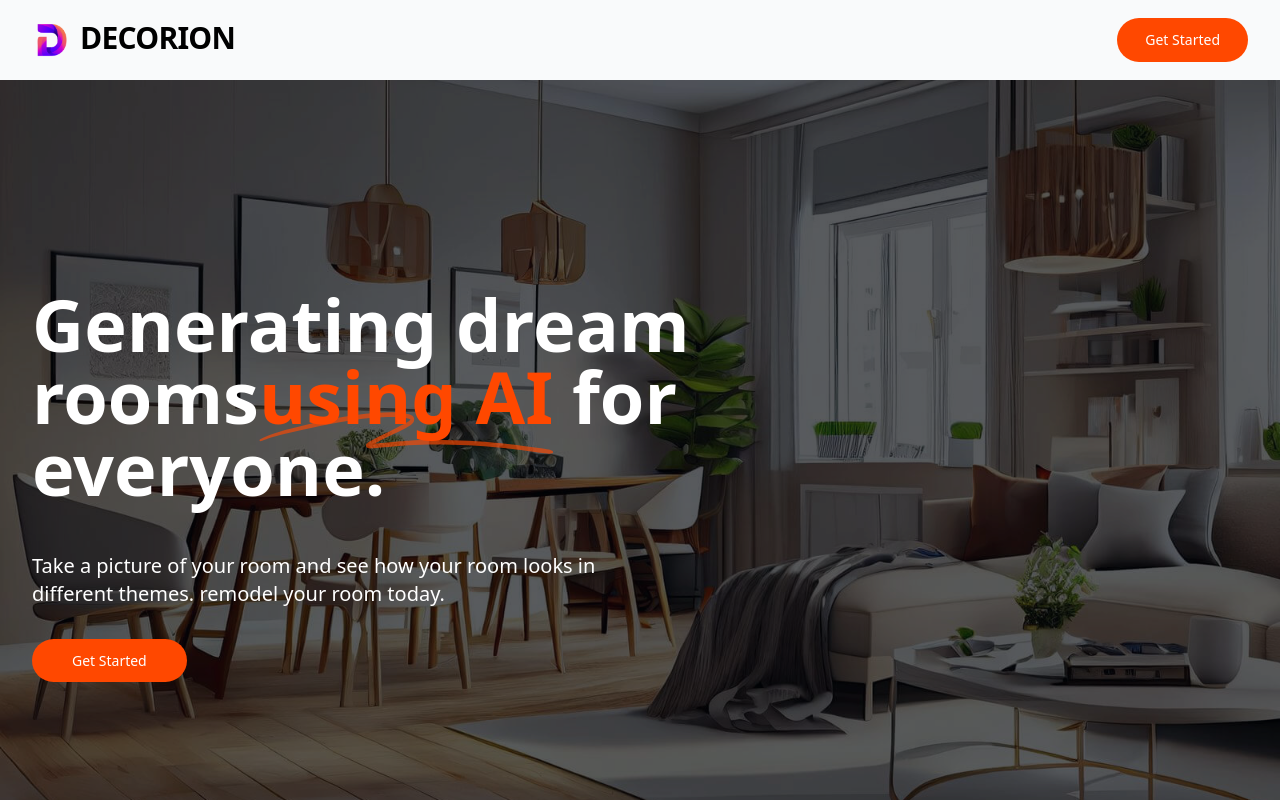
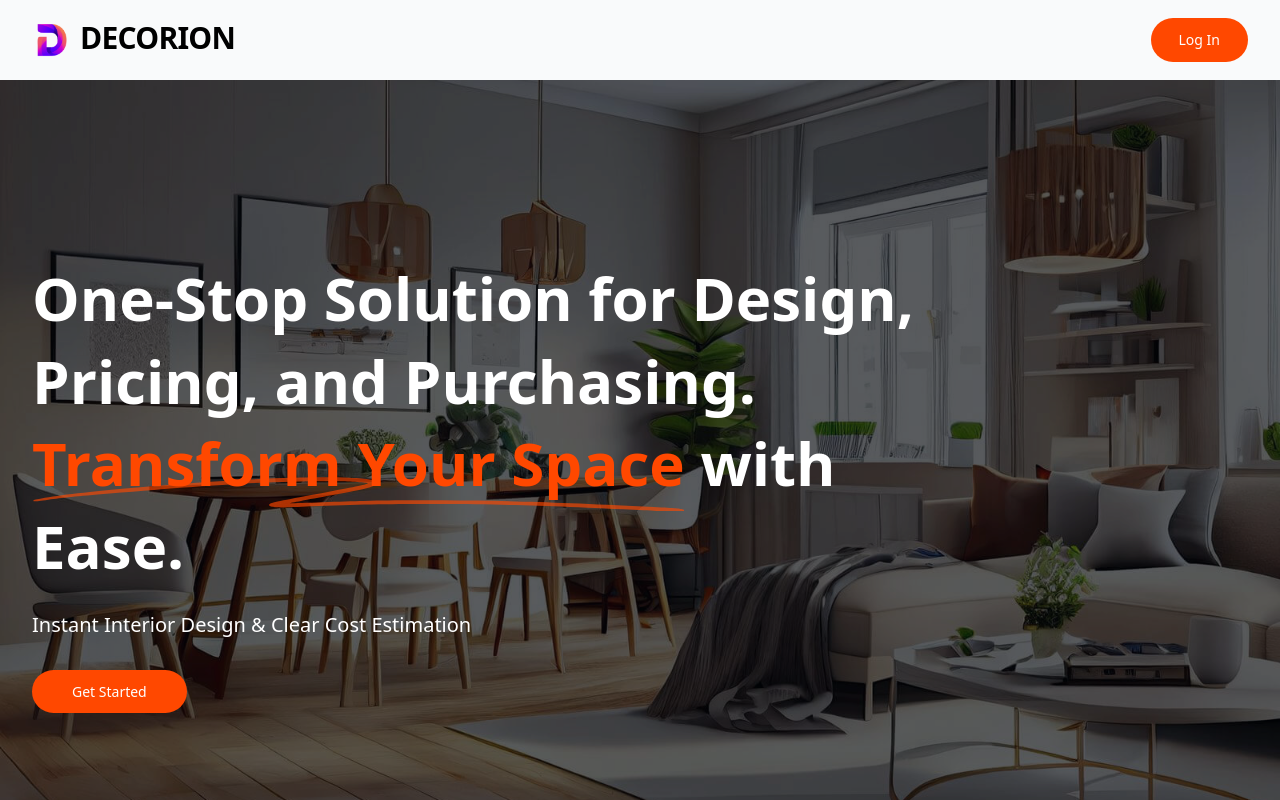
Before and after one commit to mahmud13/home-decorion, a Next.js app: page / in a window 1280 px wide. Shown: the top 800 px of the page. Built offline with nearby package versions, Linux system fonts and the light colour scheme.

Commit message:
change heading text and login in link added

```diff
--- a/app/(auth)/layout.tsx
+++ b/app/(auth)/layout.tsx
@@ -17,10 +17,10 @@ export default function RootLayout({
             <div className="md:w-1/2 hidden md:block">
               <Image
                 alt=""
-                src="/generated-pic-2.jpg"
+                src="/signup-login-sidebar-image.jpg"
                 className="w-full h-full"
-                width={600}
-                height={600}
+                width={1000}
+                height={1000}
               />
             </div>
 
@@ -31,7 +31,7 @@ export default function RootLayout({
                   className="flex space-x-2 justify-center">
                   <Image
                     alt="header text"
-                    src="/bed.svg"
+                    src="/logo.png"
                     className="sm:w-10 sm:h-10 w-9 h-9"
                     width={24}
                     height={24}
@@ -40,13 +40,13 @@ export default function RootLayout({
                     DECORION
                   </h1>
                 </Link>
-                {pathName === '/auth/login' && (
+                {pathName === '/login' && (
                   <div className="mt-6 text-center text-base leading-6 tracking-tight text-gray-900">
                     <div className="font-bold text-3xl mb-4">Welcome Back</div>
                     Please enter your credentials to sign in to the account
                   </div>
                 )}
-                {pathName === '/auth/signup' && (
+                {pathName === '/signup' && (
                   <div className="mt-6 text-center text-base leading-6 tracking-tight text-gray-900">
                     <div className="font-bold text-3xl mb-4">
                       Create your account
@@ -57,16 +57,16 @@ export default function RootLayout({
 
                 <div className="mt-6 h-[42px] w-[260px] lg:w-[344px] lg:h-[52px] grid grid-cols-2 rounded-full bg-stone-200 p-[4px] mx-auto">
                   <Link
-                    href="/auth/login"
+                    href="login"
                     className={`w-full flex justify-center items-center text-base font-medium leading-tight rounded-[40px] transform transition ease-in-out duration-200 ${
-                      pathName === '/auth/login' && 'bg-cyan-950 text-white'
+                      pathName === '/login' && 'bg-cyan-950 text-white'
                     } `}>
                     Sign in
                   </Link>
                   <Link
-                    href="/auth/signup"
+                    href="signup"
                     className={`w-full flex justify-center items-center text-base font-medium leading-tight rounded-[40px] transform transition ease-in-out duration-200 cursor-pointer ${
-                      pathName === '/auth/signup' && 'bg-cyan-950 text-white'
+                      pathName === '/signup' && 'bg-cyan-950 text-white'
                     } `}>
                     Sign Up
                   </Link>
--- a/components/Header.tsx
+++ b/components/Header.tsx
@@ -9,19 +9,18 @@ export default function Header() {
       <div className="bg-[url('/header-bg.jpg')] md:h-screen bg-cover bg-no-repeat">
         <div className="h-full bg-gray-950/30 backdrop-brightness-50 text-white py-10 md:py-0">
           <div className="max-w-7xl h-full mx-auto px-2 sm:px-6 lg:px-8 flex flex-col justify-center items-center md:items-start">
-            <h1 className="max-w-4xl text-center md:text-start font-display text-4xl font-bold tracking-normal sm:text-7xl">
-              <span> Generating dream rooms</span>
+            <h1 className="max-w-4xl text-center md:text-start font-display leading-tight md:leading-snug font-bold tracking-normal text-4xl md:text-6xl">
+              <span>
+                One-Stop Solution for Design, Pricing, and Purchasing.{' '}
+              </span>
               <span className="relative whitespace-nowrap text-[#ff4800]">
                 <SquigglyLines />
-                <span className="relative">using AI</span>
+                <span className="relative">Transform Your Space</span>
               </span>{' '}
-              for everyone.
+              with Ease.
             </h1>
-            <h2 className="mt-6 md:mt-12 max-w-xl text-base md:text-xl text-center md:text-start  text-white leading-7">
-              <span>
-                Take a picture of your room and see how your room looks in
-                different themes. remodel your room today.
-              </span>
+            <h2 className="mt-6 md:mt-02 max-w-xl text-base md:text-xl text-center md:text-start  text-white leading-7">
+              <span>Instant Interior Design & Clear Cost Estimation</span>
             </h2>
             <div className="mt-10 ">
               <Link
--- a/components/Navbar.tsx
+++ b/components/Navbar.tsx
@@ -7,11 +7,11 @@ import { Fragment, useEffect, useState } from 'react';
 
 const navigation = [{ name: 'How it Works', href: '#', current: true }];
 
-function classNames(...classes:any) {
+function classNames(...classes: any) {
   return classes.filter(Boolean).join(' ');
 }
 
-export default function Navbar({ isLoggedIn }:{isLoggedIn:boolean}) {
+export default function Navbar({ isLoggedIn }: { isLoggedIn: boolean }) {
   return (
     <Disclosure
       as="nav"
@@ -42,9 +42,9 @@ export default function Navbar({ isLoggedIn }:{isLoggedIn:boolean}) {
               <div className="absolute inset-y-0 right-0 flex items-center pr-2 sm:static sm:inset-auto sm:ml-6 sm:pr-0">
                 {!isLoggedIn ? (
                   <Link
-                    href={'/dream'}
+                    href={'/login'}
                     className="bg-[#ff4800] text-white  hover:bg-[#4ac728] hover:text-white rounded-full transition-all px-4 md:px-7 py-2 md:py-3 text-sm font-medium">
-                    Get Started
+                    Log In
                   </Link>
                 ) : (
                   <Menu
```
Also changed, not shown: public/signup-login-sidebar-image.jpg (added).
